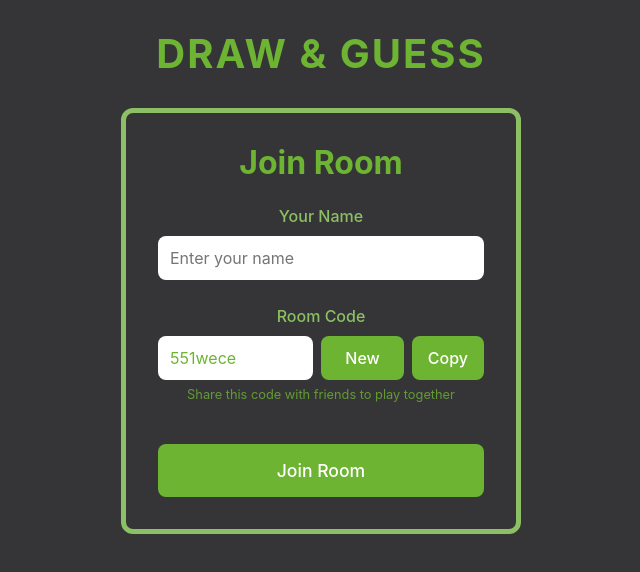
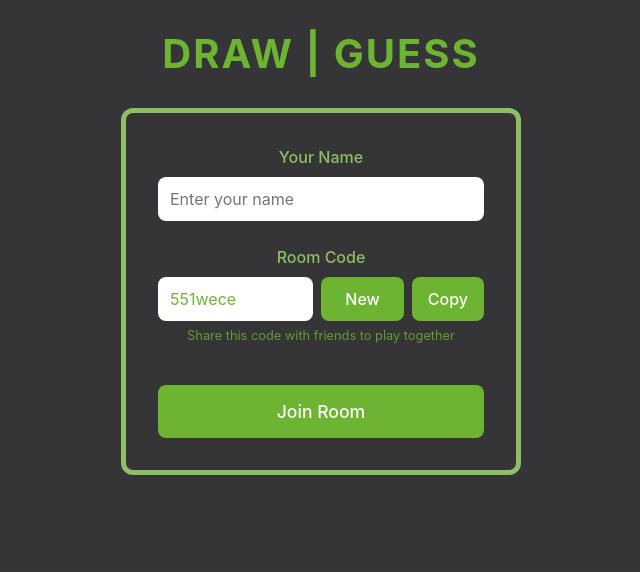
Before and after one commit to YeMyat144/draw-guess, a Vue app: page / in a window 1280 px wide. Shown: the top 572 px of the page, without its empty margins (319-959 px from the left). Built offline with nearby package versions, Linux system fonts and the light colour scheme.

Commit message:
Update app title and remove unnecessary Join Room header

```diff
--- a/src/App.vue
+++ b/src/App.vue
@@ -18,7 +18,7 @@ const handleJoinRoom = (data: { username: string; roomId: string }) => {
 <template>
   <div class="app-container">
     <div v-if="!isJoined" class="join-container">
-      <h1 class="app-title">Draw & Guess</h1>
+      <h1 class="app-title">Draw | Guess</h1>
       <JoinRoom @join-room="handleJoinRoom" />
     </div>
     <GameRoom
--- a/src/components/JoinRoom.vue
+++ b/src/components/JoinRoom.vue
@@ -51,7 +51,6 @@ const copyRoomId = async () => {
 <template>
   <div class="join-room">
     <div class="join-form">
-      <h1 class="form-title">Join Room</h1>
       <div class="form-group">
         <label for="username">Your Name</label>
         <input
@@ -110,13 +109,6 @@ const copyRoomId = async () => {
   padding: 2rem;
   width: 100%;
   max-width: 400px;
-}
-
-.form-title {
-  text-align: center;
-  color: #6db432;
-  margin-bottom: 1.5rem;
-  font-size: 2rem;
 }
 
 .form-group {
```
